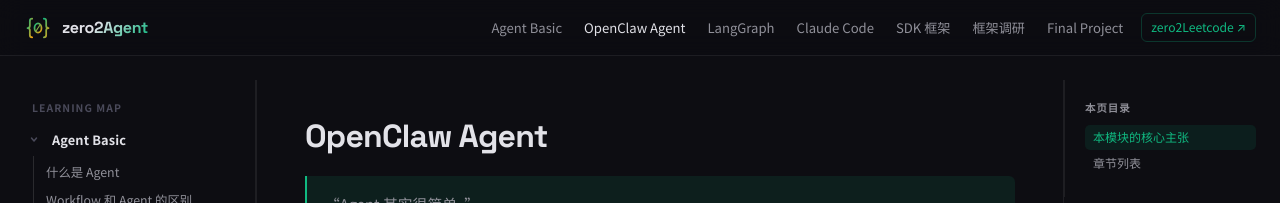
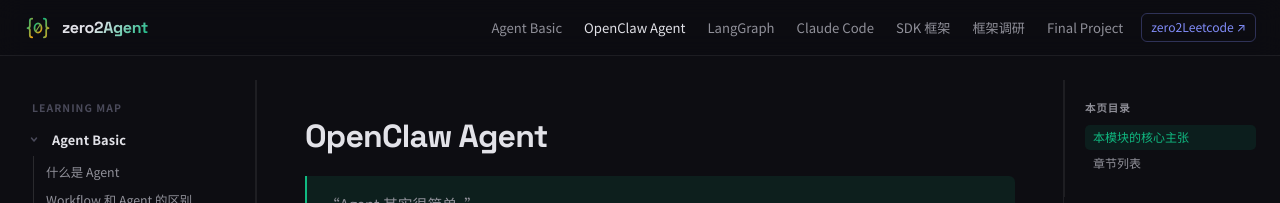
Before and after one commit to ranxi2001/zero2Agent, a Jekyll site: the page built from learn-openclaw/index.md, in a window 1280 px wide. Shown: the top 203 px of the page. Built offline with Jekyll 4.4.1, drawn with Linux system fonts in a browser that asks for light colours; comment, search, counter and statistics services are not loaded.

Commit message:
Style zero2Leetcode friend link with its purple-teal colors
Co-Authored-By: Claude Opus 4.6 <noreply@anthropic.com>

```diff
--- a/assets/css/docs.css
+++ b/assets/css/docs.css
@@ -104,16 +104,17 @@ code, pre { font-family: var(--font-mono); }
 .doc-nav a.is-active { color: var(--text); }
 
 .nav-friend-link {
-    color: var(--brand) !important;
-    border: 1px solid var(--brand-border);
+    color: #818cf8 !important;
+    border: 1px solid rgba(129, 140, 248, 0.3);
     margin-left: 6px;
     font-size: 0.76rem !important;
     padding: 4px 9px !important;
 }
 
 .nav-friend-link:hover {
-    background: var(--brand-dim) !important;
-    border-color: var(--brand) !important;
+    color: #14b8a6 !important;
+    background: rgba(129, 140, 248, 0.08) !important;
+    border-color: #14b8a6 !important;
 }
 
 /* ===== 3-Column Main Layout ===== */
```
